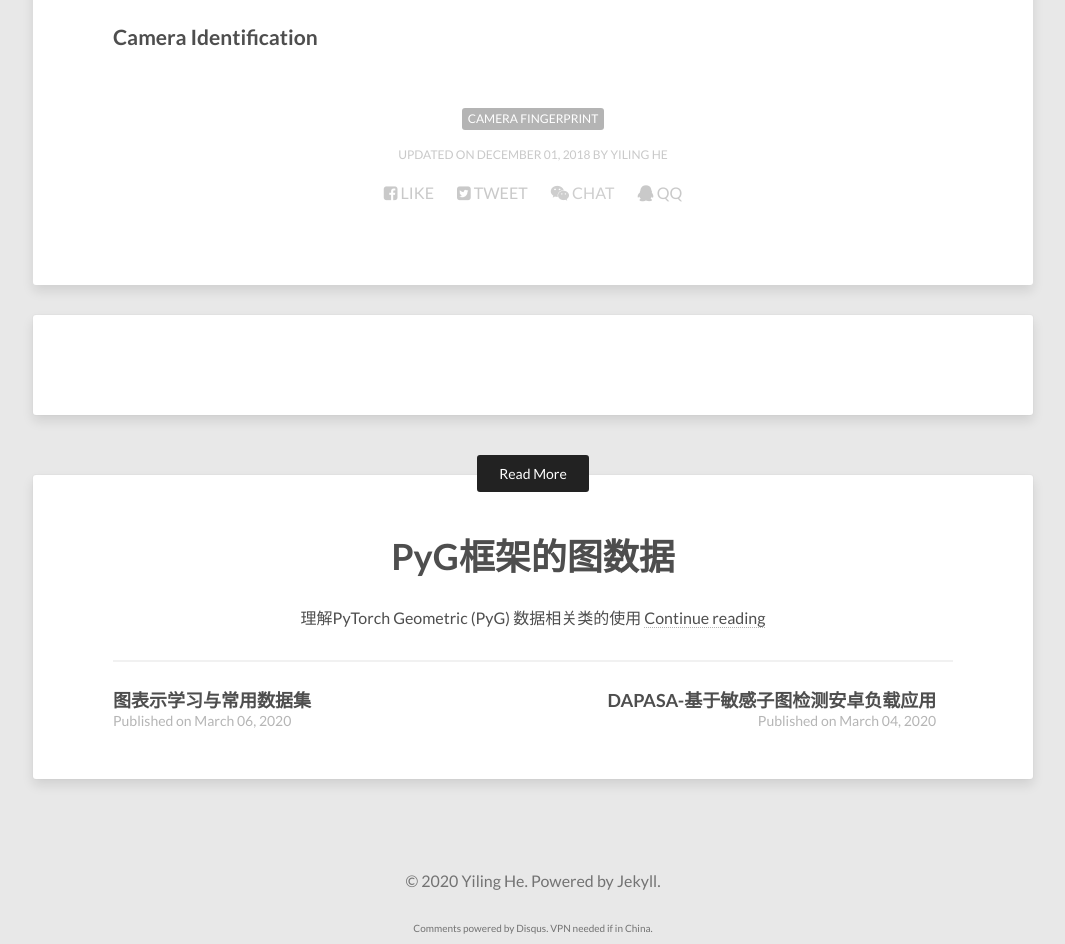
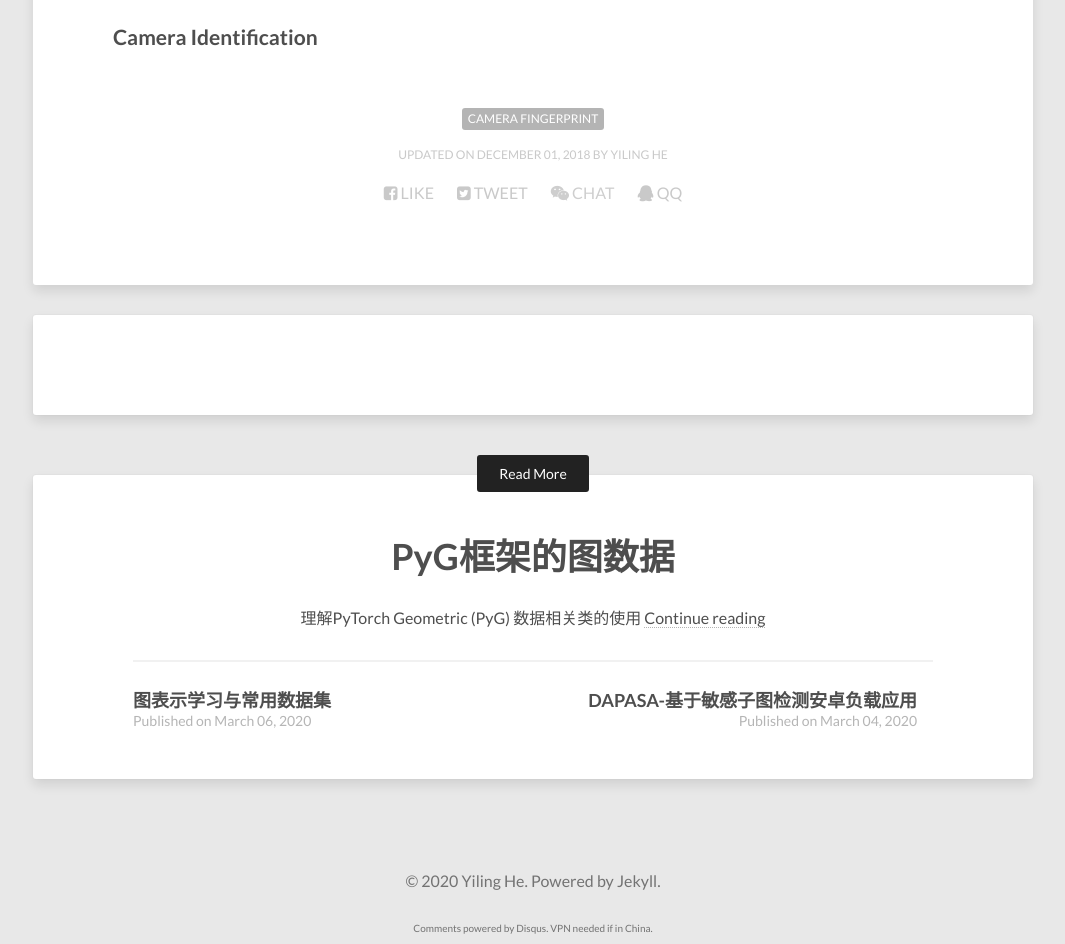
Before and after one commit to E0HYL/BLOG-OF-E0, a Jekyll site: the page built from _posts/2018-11-30-ImageFingerprint.md, in a window 1280 px wide. Shown: the part 1545-2489 px from the top of the page, without its empty margins (107-1172 px from the left). Built offline with Jekyll 4.4.1, drawn with Linux system fonts in a browser that asks for light colours; nearby versions of some CDN libraries; comment, search, counter and statistics services are not loaded.

Commit message:
little change

```diff
--- a/_sass/_coderay.scss
+++ b/_sass/_coderay.scss
@@ -8,6 +8,7 @@
   color: #d0d0d0;
   margin-bottom: 1.5em;
   border-radius: 3px;
+  font-weight: bold;
 }
 
 .CodeRay .code pre {
--- a/_sass/_page.scss
+++ b/_sass/_page.scss
@@ -310,7 +310,7 @@ header .entry-meta {
 
 		@media #{$large} {
 			max-width: 1000px;
-			padding: 50px 80px;
+			padding: 50px 100px;
 			margin: 0 auto 30px auto;
 		}
 	}
@@ -373,7 +373,7 @@ header .entry-meta {
 
 	@media #{$large} {
 		max-width: 1000px;
-		padding: 50px 80px;
+		padding: 50px 100px;
 		margin: 60px auto;
 	}
 
```
